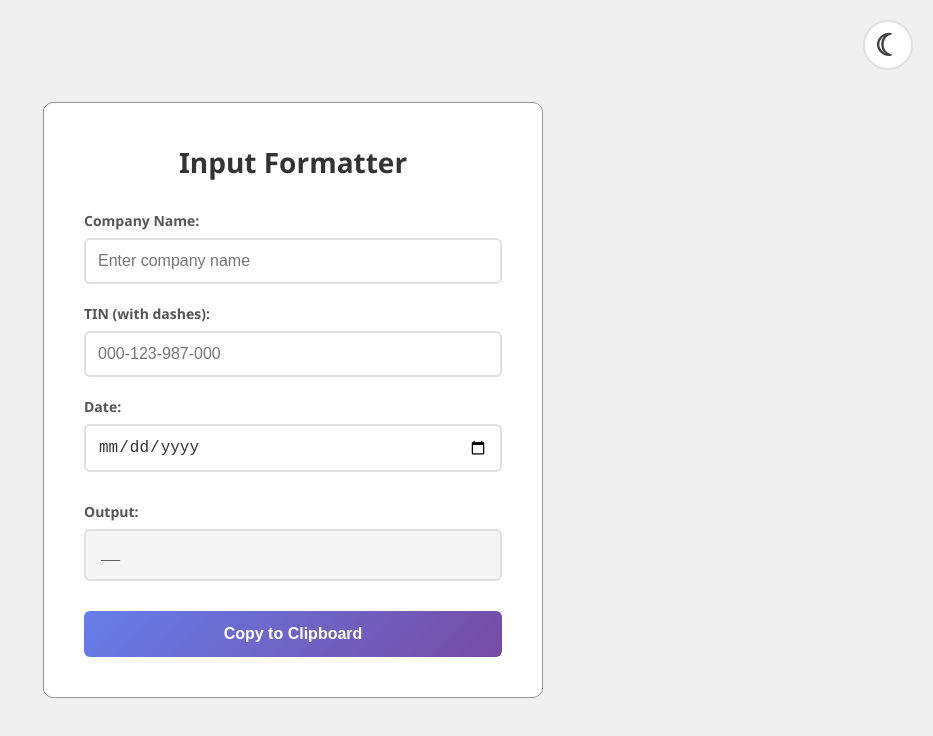
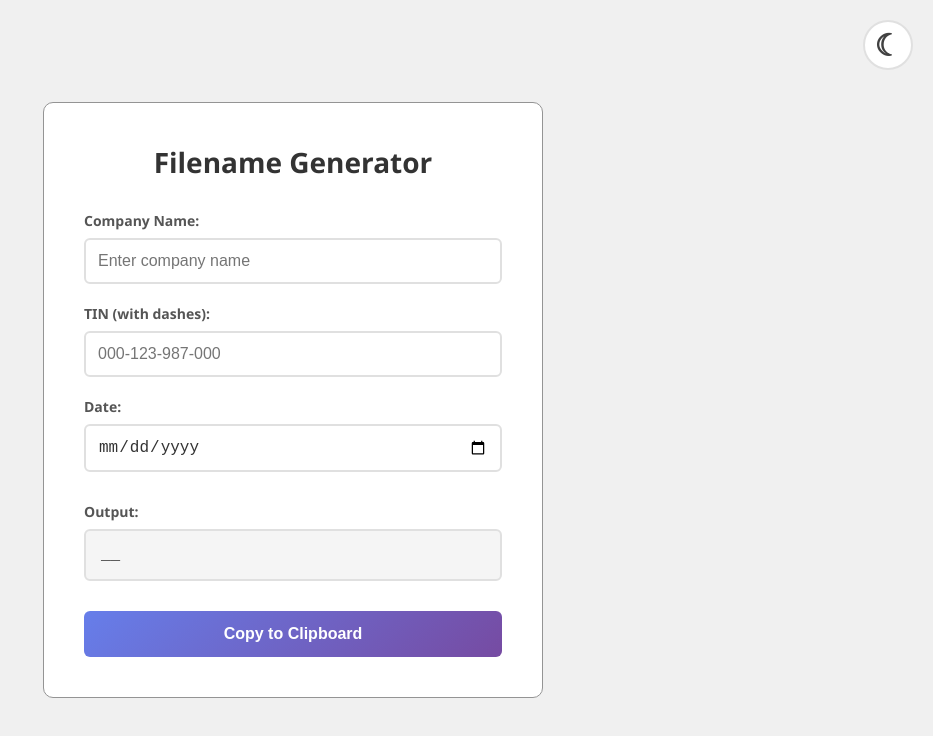
Before and after one commit to kuramuX/filename-generator, a plain HTML site: page index.html in a window 1280 px wide. Shown: the whole page, without its empty margins (347-1280 px from the left). Drawn offline with Linux system fonts and the light colour scheme.

Commit message:
changed header

```diff
--- a/index.html
+++ b/index.html
@@ -14,7 +14,7 @@
     </button>
 
     <div class="container">
-        <h1>Input Formatter</h1>
+        <h1>Filename Generator</h1>
 
         <div class="form-group">
             <label for="companyName">Company Name:</label>
```
